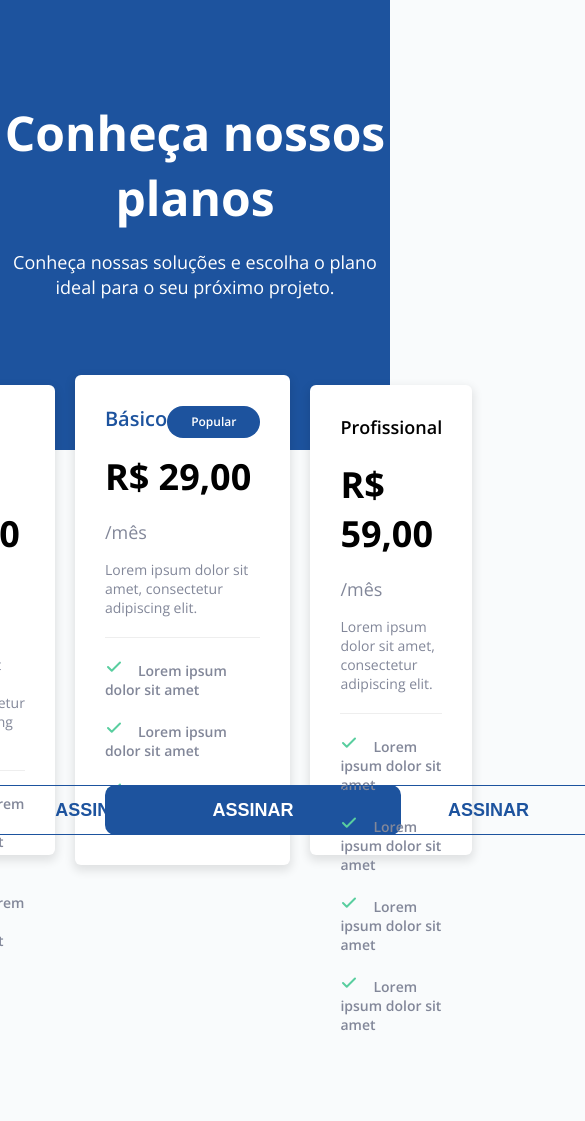
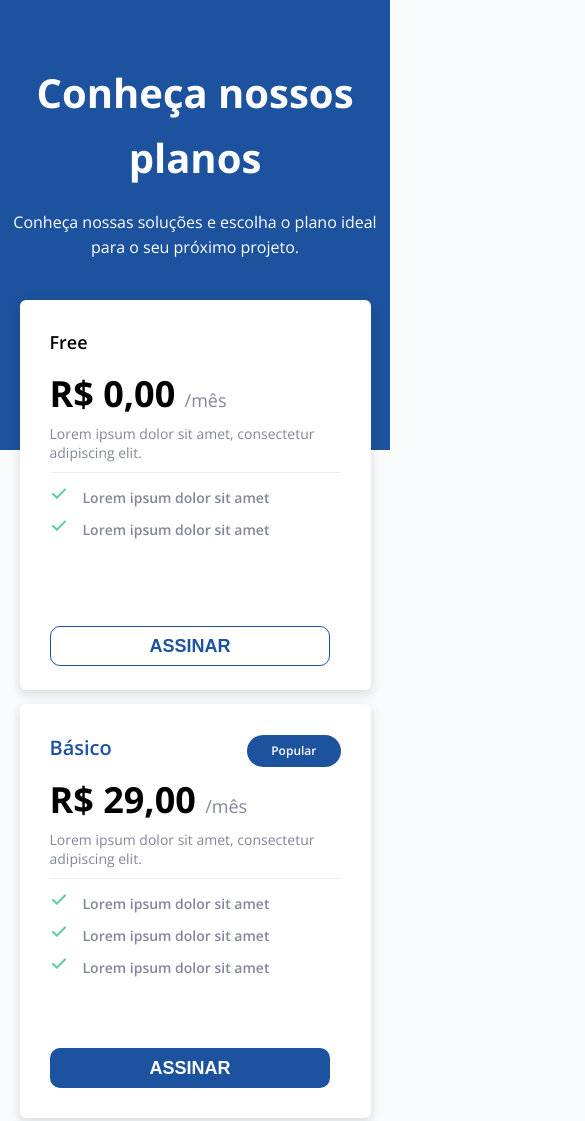
Before and after one commit to Symonnv/Pricing-Table, a plain HTML site: page index.html in a window 390 px wide. Shown: the top 1121 px of the page, 585 px wide, since content can reach past the window. Before the commit the page ends 1064 px from the top, so only its background shows below. Drawn offline with nearby package versions, Linux system fonts and the light colour scheme.

Commit message:
working on responsiveness

```diff
--- a/css/style.css
+++ b/css/style.css
@@ -67,6 +67,7 @@ main {
 }
 
 main section {
+  position: relative;
   width: 355px;
   height: 470px;
   background-color: #fff;
@@ -171,7 +172,7 @@ main section button {
   position: absolute;
   bottom: 30px;
 
-  width: 296px;
+  width: 290px;
   height: 50px;
 
   text-transform: uppercase;
@@ -193,3 +194,81 @@ main section#basic-plan button {
   background-color: var(--blue);
   color: #fff;
 }
+
+@media (max-width: 1064px) {
+  header {
+    margin-top: 60px;
+    margin-bottom: 40px;
+  }
+
+  main {
+    gap: 1.6rem;
+  }
+
+  main section {
+    width: 320px;
+    height: 390px;
+  }
+
+  main section#basic-plan {
+    height: 414px;
+  }
+
+  main section h4 {
+    margin-bottom: 14px;
+  }
+
+  main section h2 {
+    margin-bottom: 6px;
+  }
+
+  main section p {
+    padding-bottom: 1rem;
+  }
+
+  main section ul {
+    gap: 1rem;
+    margin-top: 1.2rem;
+  }
+
+  main section button {
+    width: 270px;
+    height: 40px;
+  }
+
+  main section:not(#basic-plan) button {
+    bottom: 48px;
+  }
+}
+
+@media (max-width: 768px) {
+  main {
+    flex-direction: column;
+    gap: 1.4rem;
+  }
+
+  main section:not(#basic-plan) button {
+    bottom: 24px;
+  }
+}
+
+@media (max-width: 425px) {
+  header h1 {
+    font-size: 4rem;
+    margin-inline: 1rem;
+  }
+
+  header p {
+    font-size: 1.6rem;
+    margin-inline: 1rem;
+  }
+
+  main section {
+    width: 90%;
+  }
+
+  main section button {
+    width: 80%;
+    height: 40px;
+  }
+}
```
